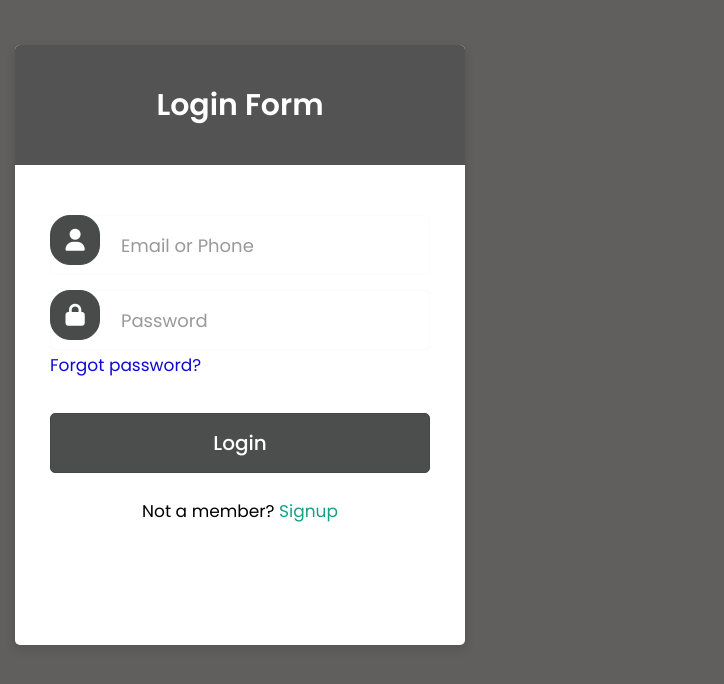
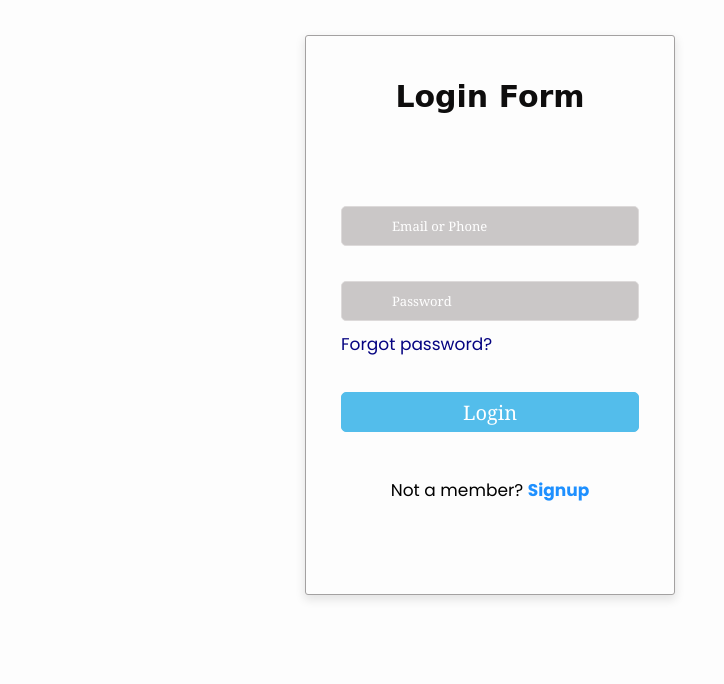
Before and after one commit to Athilathesni/instaproexp, a website: page frontend/pages/sign.html in a window 1280 px wide. Shown: the whole page, without its empty margins (0-724 px from the left). Drawn offline with Linux system fonts and the light colour scheme.

Commit message:
file added

```diff
--- a/frontend/css/index.css
+++ b/frontend/css/index.css
@@ -10,7 +10,7 @@ nav{
     display: flex;
     flex-direction: row-reverse;
     padding: 10px 40px;
-    background-color: rgb(172, 163, 163);
+    background-color: rgb(117, 102, 102);
  }
 .nav-sec-2{
     display: flex;
--- a/frontend/css/sign.css
+++ b/frontend/css/sign.css
@@ -14,32 +14,36 @@ body {
   justify-content: center;
   height: 100vh;
   padding: 15px;
-  background:rgb(97, 94, 94);
+  background:rgb(253, 253, 253);
   overflow: hidden;
 }
 
 .wrapper {
   max-width: 500px;
-  height: 600px;
-  width: 100%;
-  background: #fff;
-  border-radius: 5px;
-  margin-right: 800px;
-  margin-top: 90px;
+  height: 560px;
+  width: 370px;
+  background:rgb(253, 253, 253);
+  border: 1px solid rgb(163, 161, 161);
+  border-radius: 3px;
+  margin-right: 300px;
+  margin-top: 30px;
   margin-bottom: 200px;
   box-shadow: 0px 4px 10px 1px rgba(0, 0, 0, 0.1);
 }
 
 .wrapper .title {
   height: 120px;
-  background: #535353;
+  background: rgb(253, 253, 253);
   border-radius: 5px 5px 0 0;
-  color: #fff;
+  color: #0e0d0d;
   font-size: 30px;
   font-weight: 600;
   display: flex;
   align-items: center;
   justify-content: center;
+}
+span{
+  font-family: cursive;
 }
 
 .wrapper form {
@@ -54,32 +58,34 @@ body {
 
 .wrapper form .row input {
     margin-top: 10px;
-  height: 100%;
+  height: 40px;
   width: 100%;
   outline: none;
-  padding-left: 70px;
+  padding-left: 50px;
   border-radius: 5px;
-  border: 1px solid rgb(253, 252, 252);
-  font-size: 18px;
+  border: 1px solid rgb(221, 218, 218) ;
+  font-size: 13px;
+  background-color:rgb(202, 199, 199) ;
+  font-family: Georgia, 'Times New Roman', Times, serif;
   transition: all 0.3s ease;
 }
 
 form .row input:focus {
-  border-color: #3a3b3b;
+  border-color: #272929;
 }
 
 form .row input::placeholder {
-  color: #999;
+  color:white;
 }
 
-.wrapper form .row i {
+/* .wrapper form .row i {
   position: absolute;
   width: 50px;
   height: 50px;
   margin-top: 10px;
   color: #fff;
   font-size: 22px;
-  background: #494b4a;
+  background: #4b4d4c;
   border: 1px solid #484949;
   border-radius: 20px;
   display: flex;
@@ -89,10 +95,10 @@ form .row input::placeholder {
 
 .wrapper form .pass {
   margin-top: 12px;
-}
+} */
 
 .wrapper form .pass a {
-  color: #0d0ad4;
+  color: #050381;
   font-size: 17px;
   text-decoration: none;
 }
@@ -107,13 +113,14 @@ form .row input::placeholder {
   font-size: 20px;
   font-weight: 500;
   padding-left: 0px;
-  background: #4c4e4e;
-  border: 1px solid #444645;
+  height: 40px;
+  background: #53bdeb;
+  border: 1px solid #53bdeb;
   cursor: pointer;
 }
 
 form .button input:hover {
-  background: #333534;
+  background:#53bdeb ;
 }
 
 .wrapper form .signup-link {
@@ -123,8 +130,9 @@ form .button input:hover {
 }
 
 .wrapper form .signup-link a {
-  color: #16a085;
+  color:dodgerblue ;
   text-decoration: none;
+  font-weight: bold;
 }
 
 form .signup-link a:hover {
--- a/frontend/css/spost.css
+++ b/frontend/css/spost.css
@@ -1,5 +1,5 @@
 *{
-    background-color: #ebae91;
+    background-color: #473f3f;
 }
 #post-container {
     display: flex;
@@ -8,6 +8,14 @@
     margin-top: 100px;
     font-family: Arial, sans-serif;
     gap: 50px;
+}
+.main{
+    border: 1px solid rgb(95, 90, 90);
+    width: 900px;
+    margin-left: 100px;
+    margin-top: 50px;
+    box-shadow: 0 0 2px 2px rgb(53, 51, 51);
+    border-radius: 10px;
 }
 .post-container-1{
     display: flex;
@@ -24,6 +32,7 @@
     align-items: center;
     justify-content: center;
     border-radius: 10px;
+    color: white;
     /* background-color: rgb(245, 223, 196); */
     padding: 80px 40px 40px 40px;
 }
@@ -78,3 +87,21 @@
     border-radius: 7px;
     border: none;
 }
+
+.h-btn{
+    width: 90px;
+    height: 37px;
+    border: none;
+    border-radius: 9px;
+    font-size: 15px;
+    background-color: #3d3737;
+}
+.h-btn a{
+    text-decoration: none;
+    color: white;
+}
+.nav{
+   background-color: white;
+   width: 100%;
+   height: 60px;
+}
--- a/frontend/js/index.js
+++ b/frontend/js/index.js
@@ -23,7 +23,7 @@ async function getUser() {
       let str=[]
       user.data.map((data)=>{
         str += `
-          <a href="../pages/spost?id=${data._id}">
+          <a href="../pages/spost.html?id=${data._id}">
                   <div class="card">
                       <div><img
                               src="${data.pic[0]}"alt height="250" width="200"></div>
--- a/frontend/pages/sign.html
+++ b/frontend/pages/sign.html
@@ -13,11 +13,11 @@
     <div class="title"><span>Login Form</span></div>
     <form action="#" id="form">
       <div class="row">
-        <i class="fas fa-user"></i>
+        <!-- <i class="fas fa-user"></i> -->
         <input type="text" placeholder="Email or Phone" id="email" class="email" name="email" required />
       </div>
       <div class="row">
-        <i class="fas fa-lock"></i>
+        <!-- <i class="fas fa-lock"></i> -->
         <input type="password" placeholder="Password" id="pass" class="pass" name="pass" required />
       </div>
       <div class="pass"><a href="#">Forgot password?</a></div>
```
Also changed, not shown: frontend/css/profile.css (+13 -1 lines), frontend/css/reg.css (+14 -11 lines), frontend/js/spost.js (+4 -4 lines), frontend/pages/profile.html (+1 -0 lines), frontend/pages/reg.html (+1 -1 lines), frontend/pages/spost.html (+3 -0 lines).
